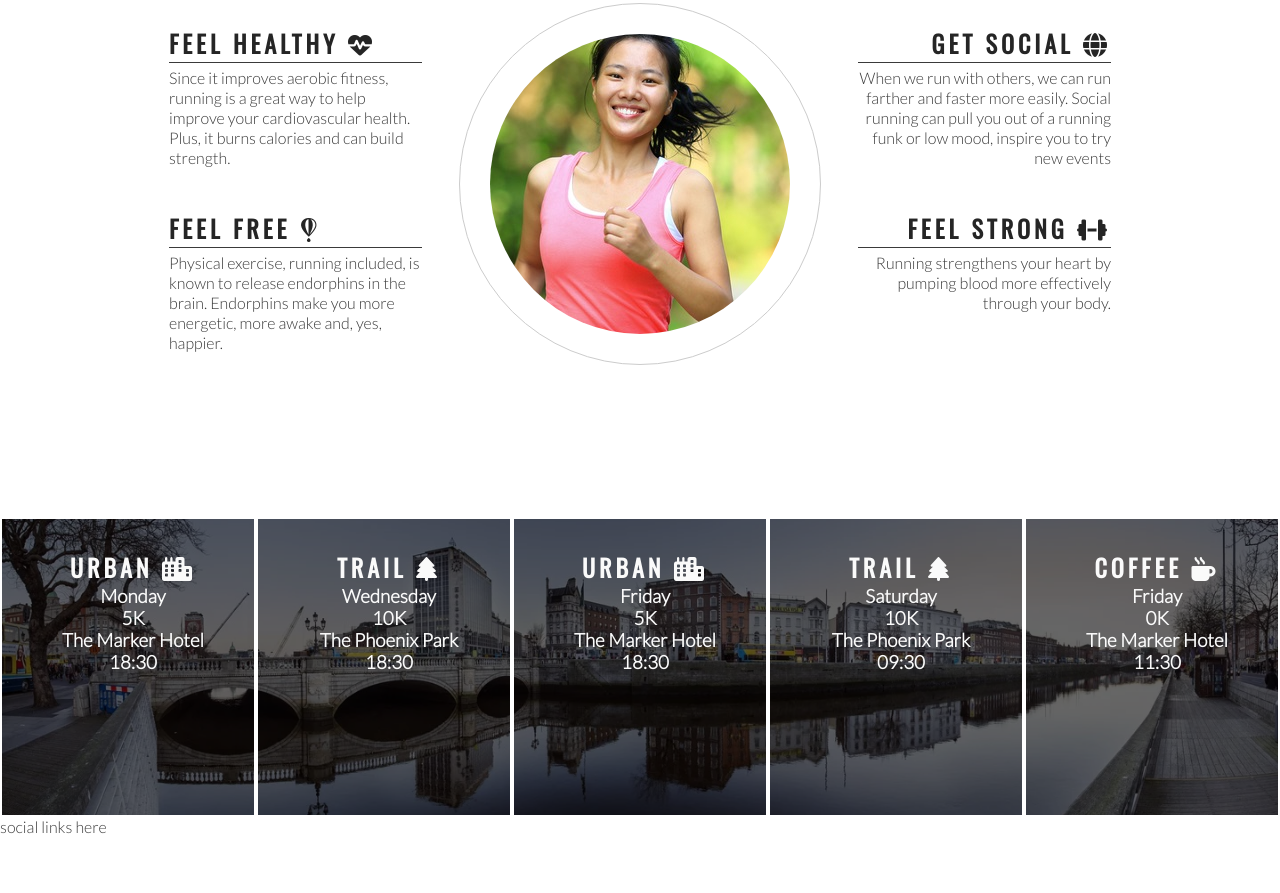
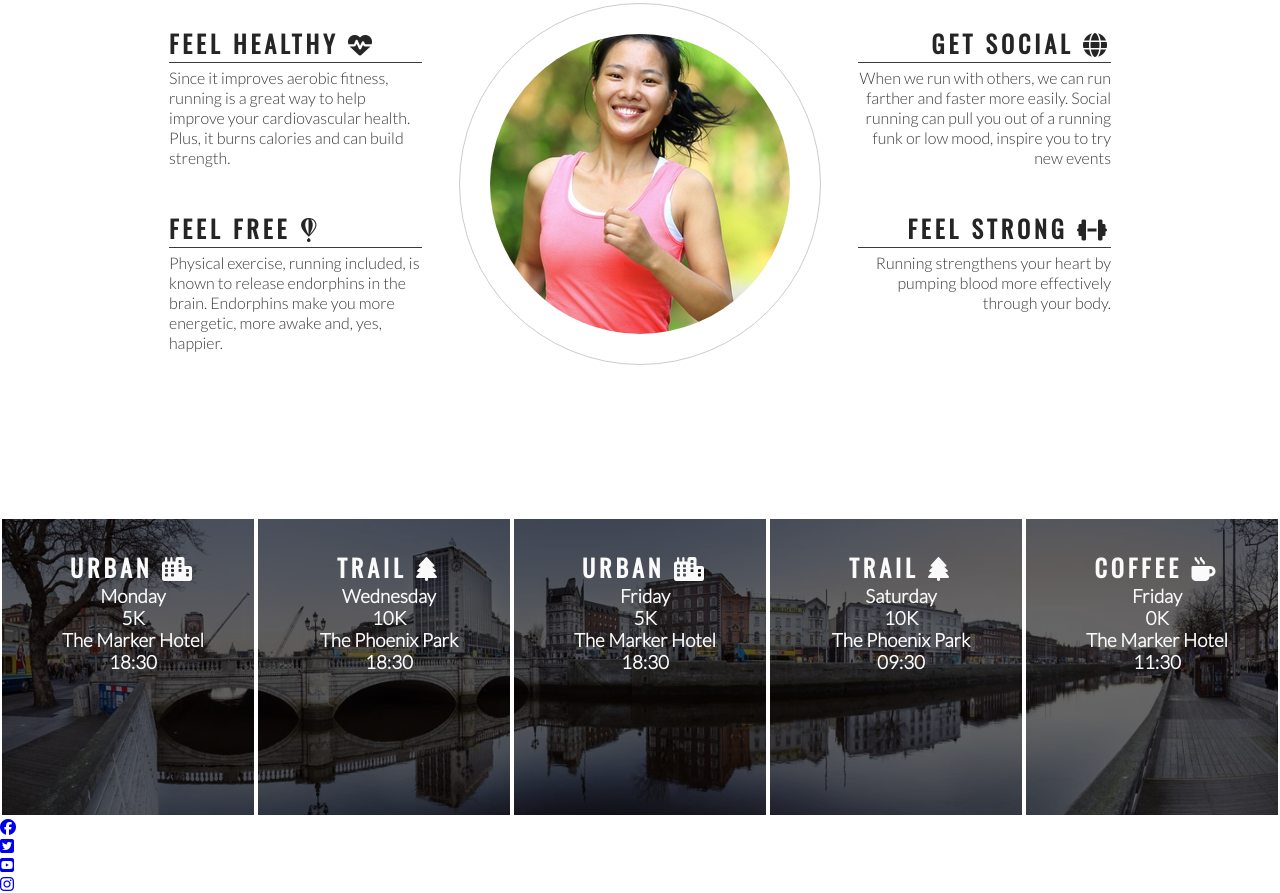
Before and after one commit to AgaToma/love-running, a plain HTML site: page index.html in a window 1280 px wide. Shown: the part 778-1671 px from the top of the page. Before the commit the page ends 1614 px from the top, so only its background shows below. Drawn offline with nearby package versions, Linux system fonts and the light colour scheme.

Commit message:
Add social media icons to footer

```diff
--- a/index.html
+++ b/index.html
@@ -121,11 +121,21 @@
         </div>
     </section>
     <footer>
-        social links here
+        <ul>
+            <li>
+                <a href="https://facebook.com" target="_blank" rel="noopener" aria-label="Visit our facebook page (opens in a new tab"><i class="fab fa-facebook"></i></a>
+            </li>
+            <li>
+                <a href="https://twitter" target="_blank" rel="noopener" aria-label="Visit our twitter page (opens in a new tab"><i class="fab fa-twitter-square"></i></a>
+            </li>
+            <li>
+                <a href="https://youtube.com" target="_blank" rel="noopener" aria-label="Visit our youtube page (opens in a new tab"><i class="fab fa-youtube-square"></i></a>
+            </li>
+            <li>
+                <a href="https://instagram.com" target="_blank" rel="noopener" aria-label="Visit our instagrampage (opens in a new tab"><i class="fab fa-instagram"></i></a>
+            </li>
+        </ul>
     </footer>
-
-    <!-- font awesome script-->
-
 </body>
 
 </html>
```
